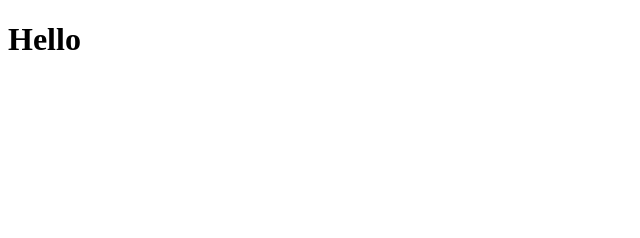
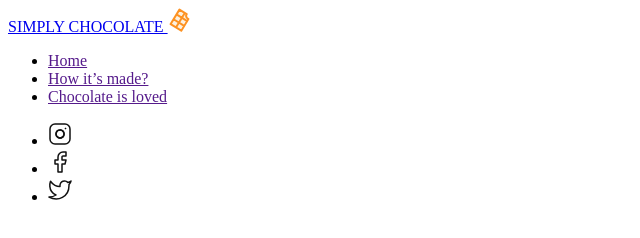
Before and after one commit to OlesyaAlexx/Tutorial, a plain HTML site: page index.html in a window 1280 px wide. Shown: the whole page, without its empty margins (0-640 px from the left). Drawn offline with Linux system fonts and the light colour scheme.

Commit message:
update html

```diff
--- a/index.html
+++ b/index.html
@@ -3,9 +3,31 @@
 <head>
     <meta charset="UTF-8">
     <meta name="viewport" content="width=device-width, initial-scale=1.0">
-    <title>Document</title>
+    <title>SIMPLY CHOCOLATE</title>
 </head>
 <body>
-    <h1>Hello</h1>
+    <header>
+    <nav>
+        <a href=".index.html">SIMPLY CHOCOLATE <img src="./imeges/chocolate-icon.svg" alt="chokolate-icon"></a>
+    <ul>
+        <li>
+            <a href="">Home</a>
+        </li>
+        <li>
+            <a href="">How it’s made?</a>
+        </li>
+        <li>
+            <a href="">Chocolate is loved</a>
+        </li>
+    </ul>
+    </nav>
+    <ul>
+        <li><a href="" target="_blank" rel="neopener noreferrer"><img src="./imeges/instagram.svg" alt="instagram"></a></li>
+        <li><a href="" target="_blank" rel="neopener noreferrer"><img src="./imeges/facebook.svg" alt="facebook"></a></li>
+        <li><a href="" target="_blank" rel="neopener noreferrer"><img src="./imeges/twitter.svg" alt="twitter"></a></li>
+    </ul>
+    </header>
+    <main></main>
+    <footer></footer>
 </body>
 </html>
```
Also changed, not shown: imeges/chocolate-icon.svg (added), imeges/facebook.svg (added), imeges/instagram.svg (added), imeges/twitter.svg (added).
